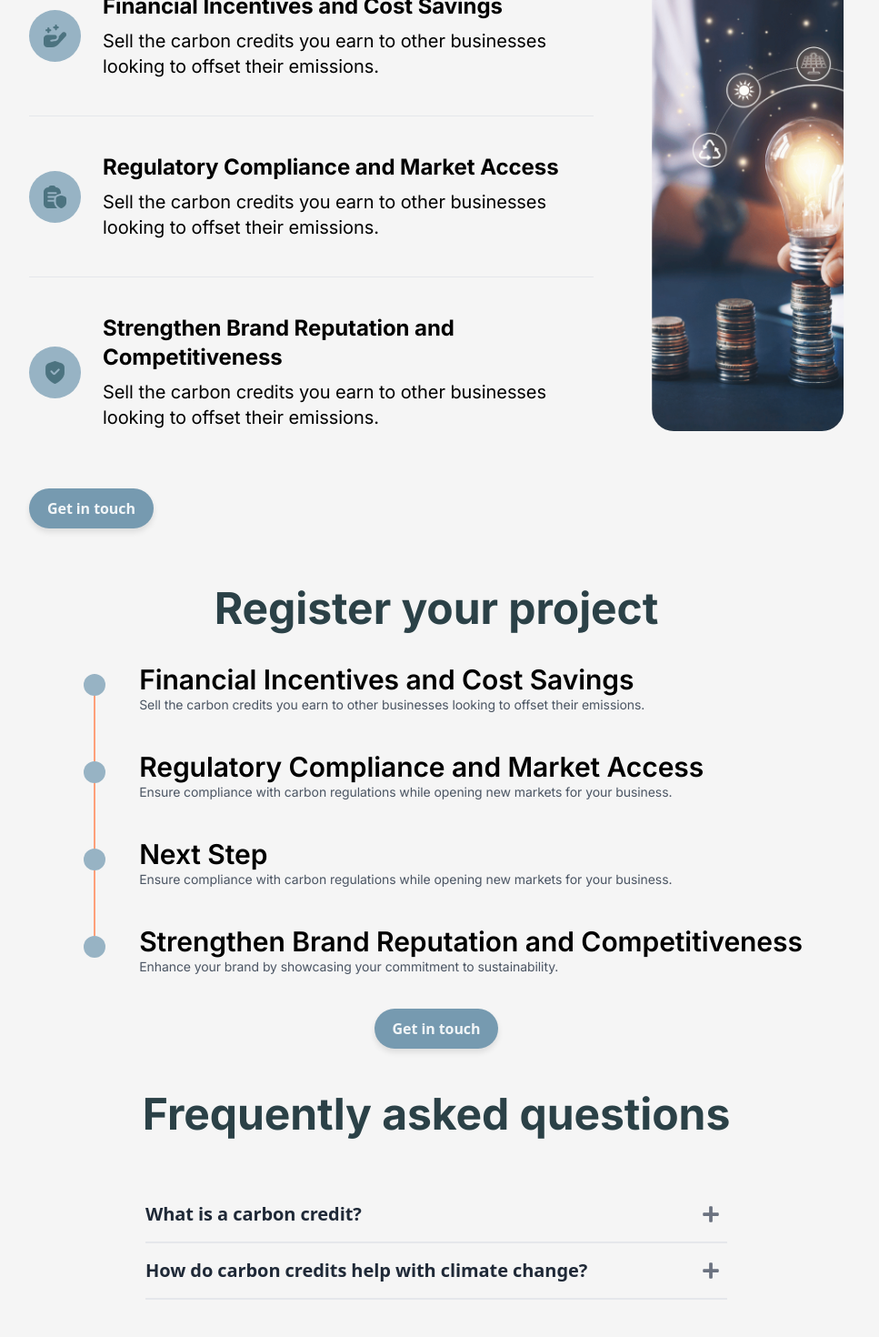
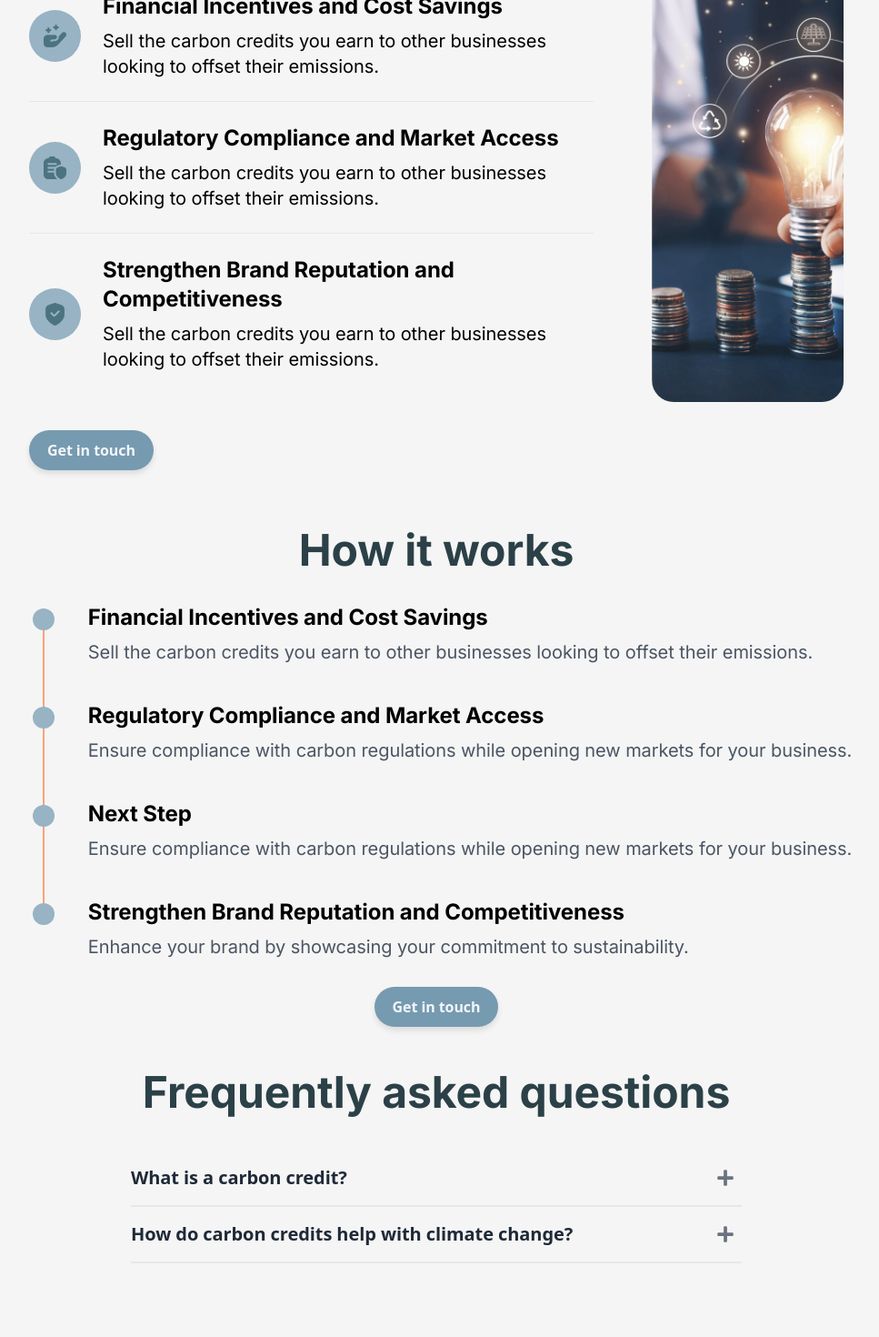
Before and after one commit to RicardoDS7/phoenix-energy-website-2, a Next.js app in the folder website/: page /solutions/carbon-credits in a window 1280 px wide. Shown: the part 1920-3390 px from the top of the page at 91% size, without its empty margins (160-1127 px from the left). Built offline with nearby package versions, Linux system fonts and the light colour scheme.

Commit message:
Final styling updates to Carbon Credits Page

```diff
--- a/website/src/app/components/FAQ.tsx
+++ b/website/src/app/components/FAQ.tsx
@@ -51,7 +51,7 @@ const FAQ: React.FC = () => {
 
   return (
     <div className="flex justify-center items-center">
-        <div className="flex flex-col justify-stretch w-full my-10 p-4 text-left max-w-md md:max-w-lg lg:max-w-xl xl:max-w-2xl mx-auto">
+        <div className="flex flex-col justify-stretch w-full py-10 text-left max-w-md md:max-w-lg lg:max-w-xl xl:max-w-2xl mx-auto">
             {faqItems.map((faq, index) => (
             <FAQItem key={index} question={faq.question} answer={faq.answer} />
             ))}
--- a/website/src/app/components/HeroSectionS2S.tsx
+++ b/website/src/app/components/HeroSectionS2S.tsx
@@ -21,7 +21,7 @@ const HeroSectionS2S: React.FC<HeroSectionProps> = ({title, subtitle,imagePath,a
 
         {/* Text Content */}
         <div className="w-full lg:w-3/5 text-center md:text-left space-y-6">
-          <h1 className="text-charcoal text-3xl md:text-7xl font-bold">{title}</h1>
+          <h1 className="text-charcoal">{title}</h1>
           {subtitle && (
             <p className="mt-4 text-lg md:text-xl text-paynesGray">{subtitle}</p>
           )}
--- a/website/src/app/components/OurProcess.tsx
+++ b/website/src/app/components/OurProcess.tsx
@@ -14,7 +14,7 @@ type StepProcessProps = {
 
 const StepProcess: React.FC<StepProcessProps> = ({ steps }) => {
   return (
-    <div className="mt-12">
+    <div className="mt-10">
         <ol className="relative ml-6">
             {steps.map((step, index) => (
             <li
@@ -25,9 +25,9 @@ const StepProcess: React.FC<StepProcessProps> = ({ steps }) => {
                 <span className="absolute -left-[13px] top-0 bg-powderBlue rounded-full w-6 h-6"></span>
 
                 {/* Text and Description */}
-                <div className="ml-6 transform -translate-y-3">
-                <h4 className="text-start font-semibold">{step.title}</h4>
-                <p className="text-sm text-start text-gray-600">{step.description}</p>
+                <div className='ml-6 transform -translate-y-1.5 flex flex-col justify-start items-start gap-2'>
+                    <h4 className="text-start">{step.title}</h4>
+                    <p className="text-start text-gray-600">{step.description}</p>
                 </div>
             </li>
             ))}
--- a/website/src/app/solutions/carbon-credits/page.tsx
+++ b/website/src/app/solutions/carbon-credits/page.tsx
@@ -166,13 +166,13 @@ const CarbonCredits = () => {
                         <h2 className="text-charcoal">Why it matters for your business</h2>
 
                         <div className='py-10'>
-                            <ul className='space-y-10'>
+                            <ul className='space-y-6'>
                                 <li className='flex flex-col md:flex-row align-middle items-start md:items-center gap-6'>
                                     <div className="rounded-full bg-powderBlue p-4 justify-end items-end flex-shrink-0">
                                             <img src={`${basePath}/icons/benefits.png`} alt='icon' width={25} height={25} />
                                     </div>
                                     <div className='flex flex-col justify-start items-start gap-2'>
-                                        <p className='text-2xl font-bold'>Financial Incentives and Cost Savings</p>
+                                        <h4 >Financial Incentives and Cost Savings</h4>
                                         <p className='text-xl'>Sell the carbon credits you earn to other businesses looking to offset their emissions.</p>
                                     </div>
                                 </li>
@@ -183,7 +183,7 @@ const CarbonCredits = () => {
                                             <img src={`${basePath}/icons/compliance.png`} alt='icon' width={25} height={25} />
                                     </div>
                                     <div className='flex flex-col justify-start items-start gap-2'>
-                                        <p className='text-2xl font-bold'>Regulatory Compliance and Market Access</p>
+                                        <h4 >Regulatory Compliance and Market Access</h4>
                                         <p className='text-xl'>Sell the carbon credits you earn to other businesses looking to offset their emissions.</p>
                                     </div>
                                 </li>
@@ -195,7 +195,7 @@ const CarbonCredits = () => {
                                             <img src={`${basePath}/icons/brand-rep.png`} alt='icon' width={25} height={25} />
                                     </div>
                                     <div className='flex flex-col justify-start items-start gap-2'>
-                                        <p className='text-2xl font-bold'>Strengthen Brand Reputation and Competitiveness</p>
+                                        <h4 >Strengthen Brand Reputation and Competitiveness</h4>
                                         <p className='text-xl'>Sell the carbon credits you earn to other businesses looking to offset their emissions.</p>
                                     </div>
                                 </li>
@@ -219,7 +219,7 @@ const CarbonCredits = () => {
                 <section id='how-it-works-carbon-credits' className="relative w-full flex p-6 items-center justify-center">
 
                     <div className="relative text-center">
-                        <h2 className="text-charcoal">Register your project</h2>
+                        <h2 className="text-charcoal">How it works</h2>
 
                         < StepProcess
                         steps={CarbonCreditsProcess}/>
--- a/website/src/app/styles/globals.css
+++ b/website/src/app/styles/globals.css
@@ -46,7 +46,7 @@ h3 {
 
 h4 {
   @apply font-inter;
-  @apply text-xl md:text-2xl lg:text-3xl;
+  @apply text-xl md:text-2xl lg:text-2xl;
   @apply font-bold;
 }
 
```
